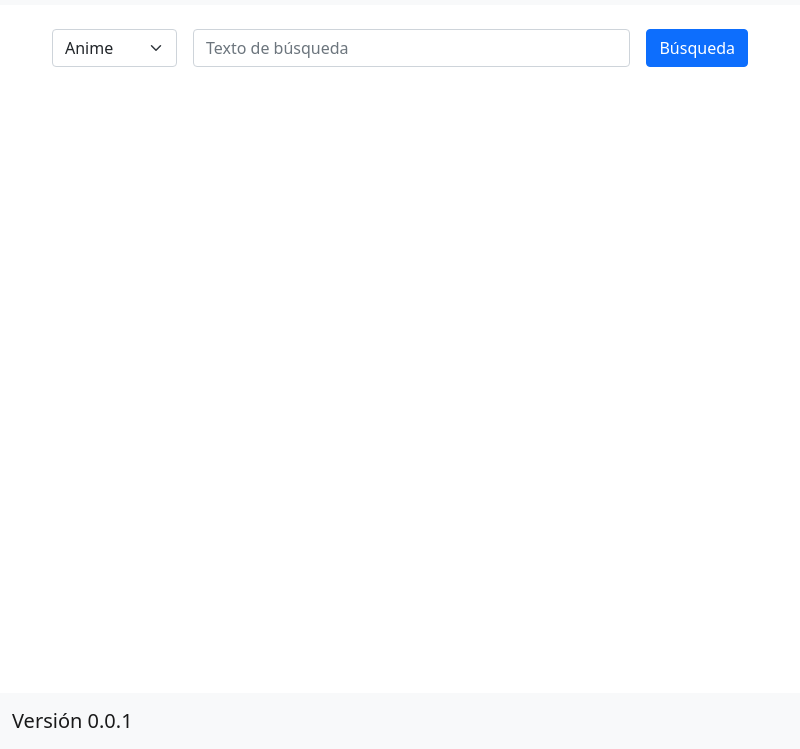
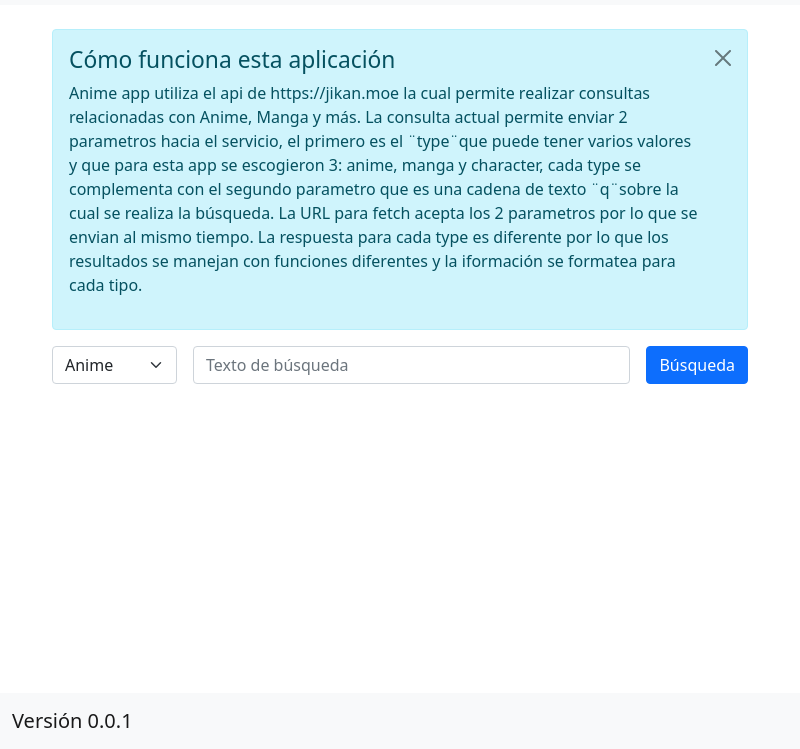
Before and after one commit to sergioraldana/animeapp, an Electron app: page index.html in a window 800 px wide. Shown: the part 51-800 px from the top of the page. Drawn offline with nearby package versions, Linux system fonts and the light colour scheme.

Commit message:
informativo

```diff
--- a/index.html
+++ b/index.html
@@ -20,6 +20,12 @@
       </nav>
     <div class="container">
       <br>
+      <div class="alert alert-info alert-dismissible fade show" role="alert">
+
+        <h4 class="alert-heading">Cómo funciona esta aplicación</h4>
+        <p>Anime app utiliza el api de https://jikan.moe la cual permite realizar consultas relacionadas con Anime, Manga y más. La consulta actual permite enviar 2 parametros hacia el servicio, el primero es el ¨type¨que puede tener varios valores y que para esta app se escogieron 3: anime, manga y character, cada type se complementa con el segundo parametro que es una cadena de texto ¨q¨sobre la cual se realiza la búsqueda. La URL para fetch acepta los 2 parametros por lo que se envian al mismo tiempo. La respuesta para cada type es diferente por lo que los resultados se manejan con funciones diferentes y la iformación se formatea para cada tipo.</p>
+        <button type="button" class="btn-close" data-bs-dismiss="alert" aria-label="Close"></button>
+      </div>
         <form class="row g-3" id="formulario_texto">
 
             <div class="col-auto">
```
